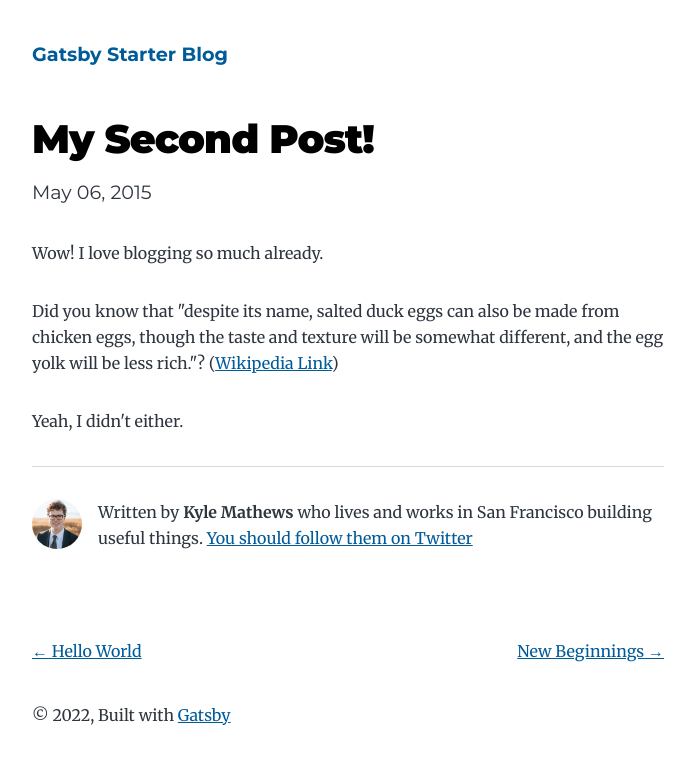
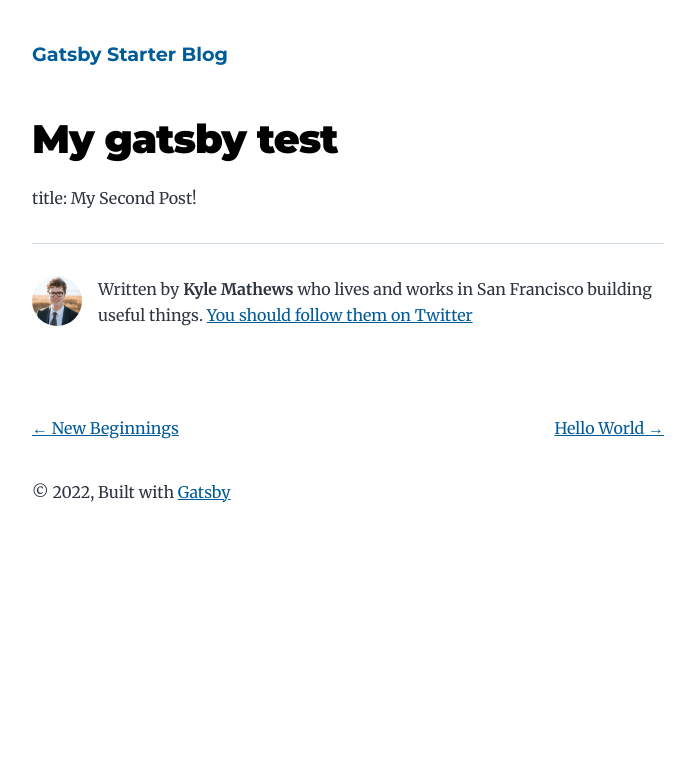
Before and after one commit to walid243/apuntes-html-css, a Gatsby site: page /my-second-post/ in a window 1280 px wide. Shown: the whole page, without its empty margins (292-987 px from the left). Built offline with nearby package versions, Linux system fonts and the light colour scheme; Gatsby itself is replaced by a stand-in of ours.

Commit message:
Update index.md

```diff
--- a/content/blog/my-second-post/index.md
+++ b/content/blog/my-second-post/index.md
@@ -1,13 +1,2 @@
----
+# My gatsby test
 title: My Second Post!
-date: "2015-05-06T23:46:37.121Z"
----
-
-Wow! I love blogging so much already.
-
-Did you know that "despite its name, salted duck eggs can also be made from
-chicken eggs, though the taste and texture will be somewhat different, and the
-egg yolk will be less rich."?
-([Wikipedia Link](https://en.wikipedia.org/wiki/Salted_duck_egg))
-
-Yeah, I didn't either.
```
